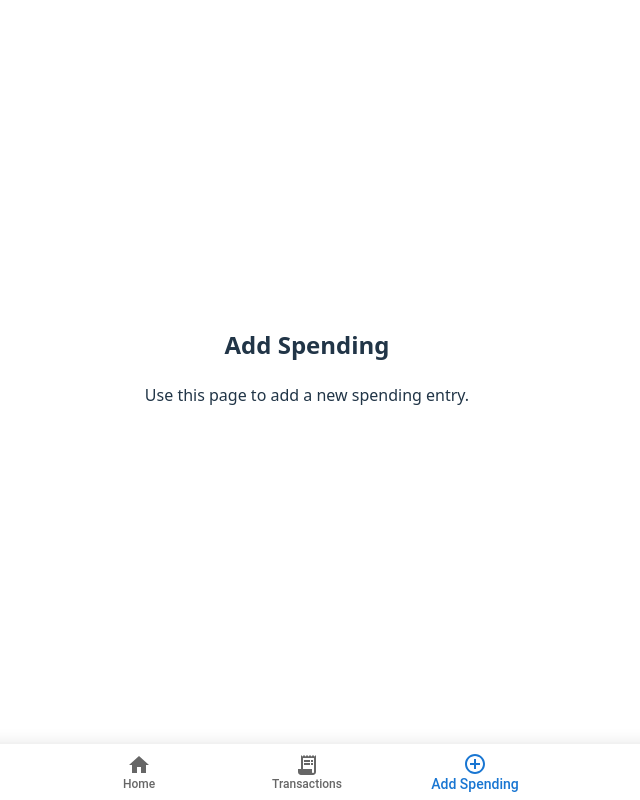
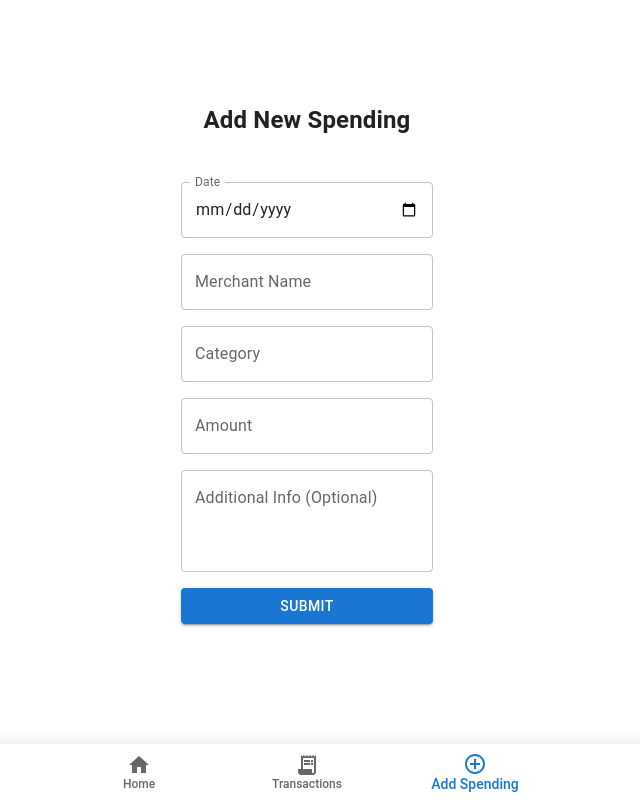
Before and after one commit to ringochen06/ai-spending-tracker, a React app: page /add-spending in a window 1280 px wide. Shown: the whole page, without its empty margins (333-973 px from the left). Built offline with nearby package versions, Linux system fonts and the light colour scheme; the HTML template or start-up script is replaced by a standard one.

Commit message:
Add Spending and Transaction Page Skeleton (#7)
* transaction detail card

* transaction page with mock data

* add spending page basic

* add spending page

* add code to support dark and bright mode switch

```diff
--- /dev/null
+++ b/src/atoms/TransactionDetail.module.css
@@ -0,0 +1,19 @@
+.TransactionDetailContainer {
+  display: flex;
+  justify-content: space-between;
+  align-items: center;
+  min-width: 300px;
+  min-height: 72px;
+}
+
+.LeftContainer {
+  display: flex;
+  align-items: center;
+  gap: 18px;
+}
+
+.TextContainer {
+  display: flex;
+  flex-direction: column;
+  align-items: flex-start;
+}
--- /dev/null
+++ b/src/atoms/TransactionDetail.tsx
@@ -0,0 +1,38 @@
+import styles from "./TransactionDetail.module.css";
+
+interface TransactionDetailProps {
+  icon: React.ReactNode;
+  merchant: string;
+  date: string;
+  amount: number;
+  type: string; //TODO: update as an enum
+}
+
+const TransactionDetail = ({
+  icon,
+  merchant,
+  date,
+  amount,
+  type,
+}: TransactionDetailProps) => {
+  return (
+    <div className={styles.TransactionDetailContainer}>
+      <div className={styles.LeftContainer}>
+        <div>{icon}</div>
+        <div className={styles.TextContainer}>
+          <div>{merchant}</div>
+          <div>{type}</div>
+        </div>
+      </div>
+
+      <div>
+        {amount.toLocaleString("en-US", {
+          style: "currency",
+          currency: "USD",
+        })}
+      </div>
+    </div>
+  );
+};
+
+export default TransactionDetail;
--- a/src/main.tsx
+++ b/src/main.tsx
@@ -1,13 +1,42 @@
-import { StrictMode } from 'react'
-import { createRoot } from 'react-dom/client'
-import './index.css'
-import Viewport from './Viewport.tsx'
-import { BrowserRouter } from 'react-router-dom'
+import { StrictMode, useMemo } from "react";
+import { createRoot } from "react-dom/client";
+import "./index.css";
+import Viewport from "./Viewport.tsx";
+import { BrowserRouter } from "react-router-dom";
+import {
+  ThemeProvider,
+  createTheme,
+  useMediaQuery,
+  CssBaseline,
+} from "@mui/material";
 
-createRoot(document.getElementById('root')!).render(
+// Component to provide the theme based on user's system preference
+const AppWithTheme = () => {
+  const prefersDarkMode = useMediaQuery("(prefers-color-scheme: dark)");
+
+  const theme = useMemo(
+    () =>
+      createTheme({
+        palette: {
+          mode: prefersDarkMode ? "dark" : "light",
+        },
+      }),
+    [prefersDarkMode]
+  );
+
+  return (
+    <ThemeProvider theme={theme}>
+      {/* CssBaseline kickstarts an elegant, consistent, and simple baseline to build upon. */}
+      <CssBaseline />
+      <BrowserRouter>
+        <Viewport />
+      </BrowserRouter>
+    </ThemeProvider>
+  );
+};
+
+createRoot(document.getElementById("root")!).render(
   <StrictMode>
-    <BrowserRouter>
-      <Viewport />
-    </BrowserRouter>
-  </StrictMode>,
-)
+    <AppWithTheme />
+  </StrictMode>
+);
--- /dev/null
+++ b/src/pages/AddSpendingPage.module.css
@@ -0,0 +1,12 @@
+.FormContainer {
+  display: flex;
+  flex-direction: column;
+  gap: 16px; /* Corresponds to MUI theme.spacing(2) */
+  width: 100%;
+  min-width: 300px;
+  padding: 24px;
+}
+
+.submitButton {
+  margin-top: 16px; /* Corresponds to MUI theme.spacing(2) */
+}
--- a/src/pages/AddSpendingPage.tsx
+++ b/src/pages/AddSpendingPage.tsx
@@ -1,9 +1,73 @@
+import { useState } from "react";
+import { TextField, Button } from "@mui/material"; // Box removed
+import styles from "./AddSpendingPage.module.css"; // Import the CSS module
+
 const AddSpendingPage = () => {
+  const [date, setDate] = useState("");
+  const [merchantName, setMerchantName] = useState("");
+  const [category, setCategory] = useState("");
+  const [amount, setAmount] = useState("");
+  const [additionalInfo, setAdditionalInfo] = useState("");
+
+  const handleSubmit = () => {
+    console.log({
+      date,
+      merchantName,
+      category,
+      amount,
+      additionalInfo,
+    });
+    // TODO: upload this data to a backend or state management store
+  };
+
   return (
-    <div>
-      <h2>Add Spending</h2>
-      <p>Use this page to add a new spending entry.</p>
-    </div>
+    <>
+      <h2>Add New Spending</h2>
+      <div className={styles.FormContainer}>
+        <TextField
+          label="Date"
+          fullWidth // Makes TextField take the full width of its container
+          type="date"
+          value={date}
+          onChange={(e) => setDate(e.target.value)}
+          slotProps={{ inputLabel: { shrink: true } }}
+        />
+        <TextField
+          label="Merchant Name"
+          fullWidth
+          value={merchantName}
+          onChange={(e) => setMerchantName(e.target.value)}
+        />
+        <TextField
+          label="Category"
+          fullWidth
+          value={category}
+          onChange={(e) => setCategory(e.target.value)}
+        />
+        <TextField
+          label="Amount"
+          fullWidth
+          type="number"
+          value={amount}
+          onChange={(e) => setAmount(e.target.value)}
+        />
+        <TextField
+          label="Additional Info (Optional)"
+          fullWidth
+          multiline
+          rows={3}
+          value={additionalInfo}
+          onChange={(e) => setAdditionalInfo(e.target.value)}
+        />
+        <Button
+          variant="contained"
+          onClick={handleSubmit}
+          className={styles.submitButton} // Using class from CSS module
+        >
+          Submit
+        </Button>
+      </div>
+    </>
   );
 };
 export default AddSpendingPage;
--- a/src/pages/TransactionPage.tsx
+++ b/src/pages/TransactionPage.tsx
@@ -1,9 +1,78 @@
+import CoffeeIconMUI from "@mui/icons-material/Coffee"; // Renamed to avoid conflict if custom CoffeeIcon was global
+import ShoppingCartIconMUI from "@mui/icons-material/ShoppingCart";
+import LocalPizzaIcon from "@mui/icons-material/LocalPizza";
+import DirectionsTransitIcon from "@mui/icons-material/DirectionsTransit"; // Or TrainIcon
+import ConfirmationNumberIcon from "@mui/icons-material/ConfirmationNumber"; // Replacement for TicketIcon
+import CheckroomIcon from "@mui/icons-material/Checkroom"; // Replacement for ShirtIcon
+import TransactionDetail from "../atoms/TransactionDetail";
+
+// --- Mock Data ---
+const mockData = [
+  {
+    id: 1,
+    icon: <CoffeeIconMUI />,
+    name: "Cafe Mocha",
+    category: "Coffee",
+    amount: 4.5,
+    date: "2024-05-30",
+  },
+  {
+    id: 2,
+    icon: <ShoppingCartIconMUI />,
+    name: "Supermart",
+    category: "Groceries",
+    amount: 75.2,
+    date: "2024-05-30",
+  },
+  {
+    id: 3,
+    icon: <LocalPizzaIcon />,
+    name: "Pizza Palace",
+    category: "Dining",
+    amount: 25.0,
+    date: "2024-05-29",
+  },
+  {
+    id: 4,
+    icon: <DirectionsTransitIcon />,
+    name: "Metro Fare",
+    category: "Transportation",
+    amount: 2.75,
+    date: "2024-05-29",
+  },
+  {
+    id: 5,
+    icon: <ConfirmationNumberIcon />,
+    name: "Cinema Tickets",
+    category: "Entertainment",
+    amount: 30.0,
+    date: "2024-05-28",
+  },
+  {
+    id: 6,
+    icon: <CheckroomIcon />,
+    name: "Clothing Store",
+    category: "Shopping",
+    amount: 120.0,
+    date: "2024-05-27",
+  },
+];
+
 const TransactionPage = () => {
   return (
-    <div>
+    <>
       <h2>Transactions</h2>
-      <p>View your transaction history here.</p>
-    </div>
+      {mockData.map((transaction) => (
+        <TransactionDetail
+          icon={transaction.icon}
+          merchant={transaction.name}
+          type={transaction.category}
+          amount={transaction.amount}
+          date={transaction.date}
+          key={transaction.id}
+        />
+      ))}
+    </>
   );
 };
 export default TransactionPage;
```
